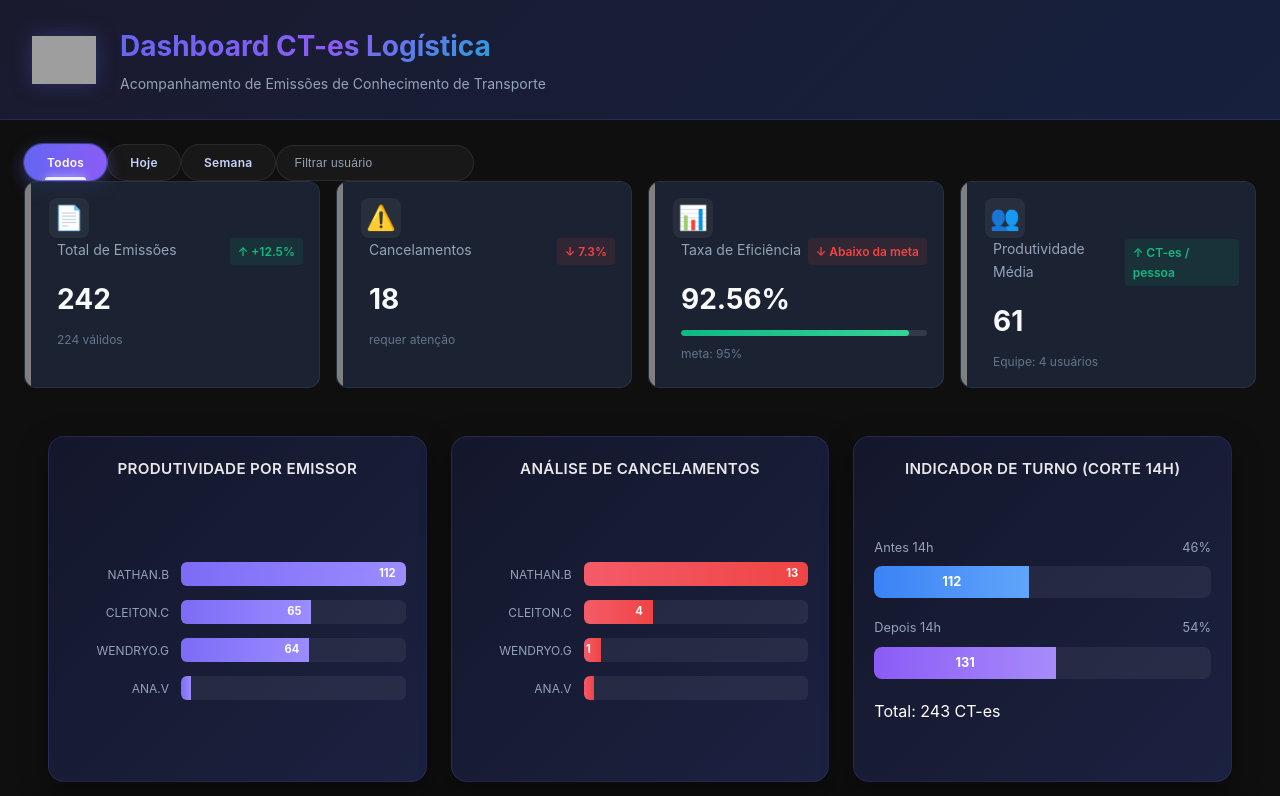
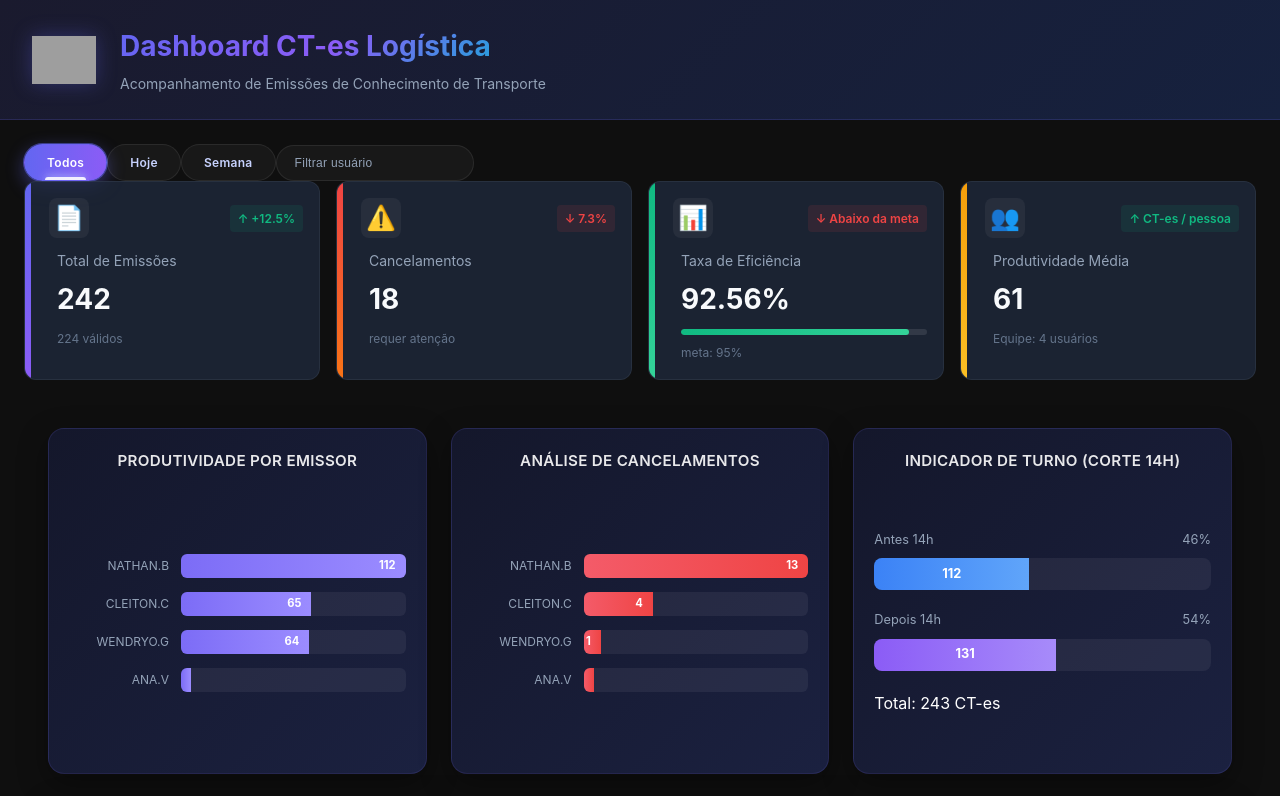
Before and after one commit to nathanbarretosilveira-dev/dash, a React (Vite) app: page / in a window 1280 px wide. Shown: the top 796 px of the page. Built offline with nearby package versions, Linux system fonts and the light colour scheme; grey boxes are pictures that could not be loaded.

Commit message:
Update kpis.jsx

```diff
--- a/src/components/kpis.jsx
+++ b/src/components/kpis.jsx
@@ -9,7 +9,6 @@ const KPIs = ({ data }) => {
     emissoes_por_usuario = []
   } = data;
 
-  // Produtividade média real
   const totalEmissoes = resumo.total_emissoes || 0;
   const totalUsuarios = emissoes_por_usuario.length || 1;
   const produtividadeMedia = Math.round(totalEmissoes / totalUsuarios);
@@ -22,7 +21,7 @@ const KPIs = ({ data }) => {
       trendUp: true,
       detail: `${resumo.total_emissoes - resumo.total_cancelamentos} válidos`,
       icon: '📄',
-      color: 'purple'
+      color: 'purple' // Isso vai virar kpi-purple
     },
     {
       title: 'Cancelamentos',
@@ -31,7 +30,7 @@ const KPIs = ({ data }) => {
       trendUp: false,
       detail: 'requer atenção',
       icon: '⚠️',
-      color: 'red'
+      color: 'red' // Isso vai virar kpi-red
     },
     {
       title: 'Taxa de Eficiência',
@@ -40,7 +39,7 @@ const KPIs = ({ data }) => {
       trendUp: resumo.taxa_eficiencia >= 95,
       detail: 'meta: 95%',
       icon: '📊',
-      color: 'green',
+      color: 'green', // Isso vai virar kpi-green
       progress: resumo.taxa_eficiencia
     },
     {
@@ -50,24 +49,24 @@ const KPIs = ({ data }) => {
       trendUp: true,
       detail: `Equipe: ${totalUsuarios} usuários`,
       icon: '👥',
-      color: 'orange'
+      color: 'orange' // Isso vai virar kpi-orange
     }
   ];
 
   return (
     <div className="kpis-container">
       {kpis.map((kpi, index) => (
-        <div key={index} className={`kpi-card ${kpi.color}`}>
-          <div className="kpi-icon">{kpi.icon}</div>
+        /* AJUSTE AQUI: Adicionamos as classes kpi-card e kpi-COR */
+        <div key={index} className={`kpi-card kpi-${kpi.color}`}>
+          <div className="kpi-header">
+            <div className="kpi-icon">{kpi.icon}</div>
+            <div className={`kpi-trend ${kpi.trendUp ? 'up' : 'down'}`}>
+              {kpi.trendUp ? '↑' : '↓'} {kpi.trend}
+            </div>
+          </div>
 
           <div className="kpi-content">
-            <div className="kpi-header">
-              <span className="kpi-title">{kpi.title}</span>
-              <span className={`kpi-trend ${kpi.trendUp ? 'up' : 'down'}`}>
-                {kpi.trendUp ? '↑' : '↓'} {kpi.trend}
-              </span>
-            </div>
-
+            <div className="kpi-title">{kpi.title}</div>
             <div className="kpi-value">{kpi.value}</div>
 
             {kpi.progress !== undefined && (
```
